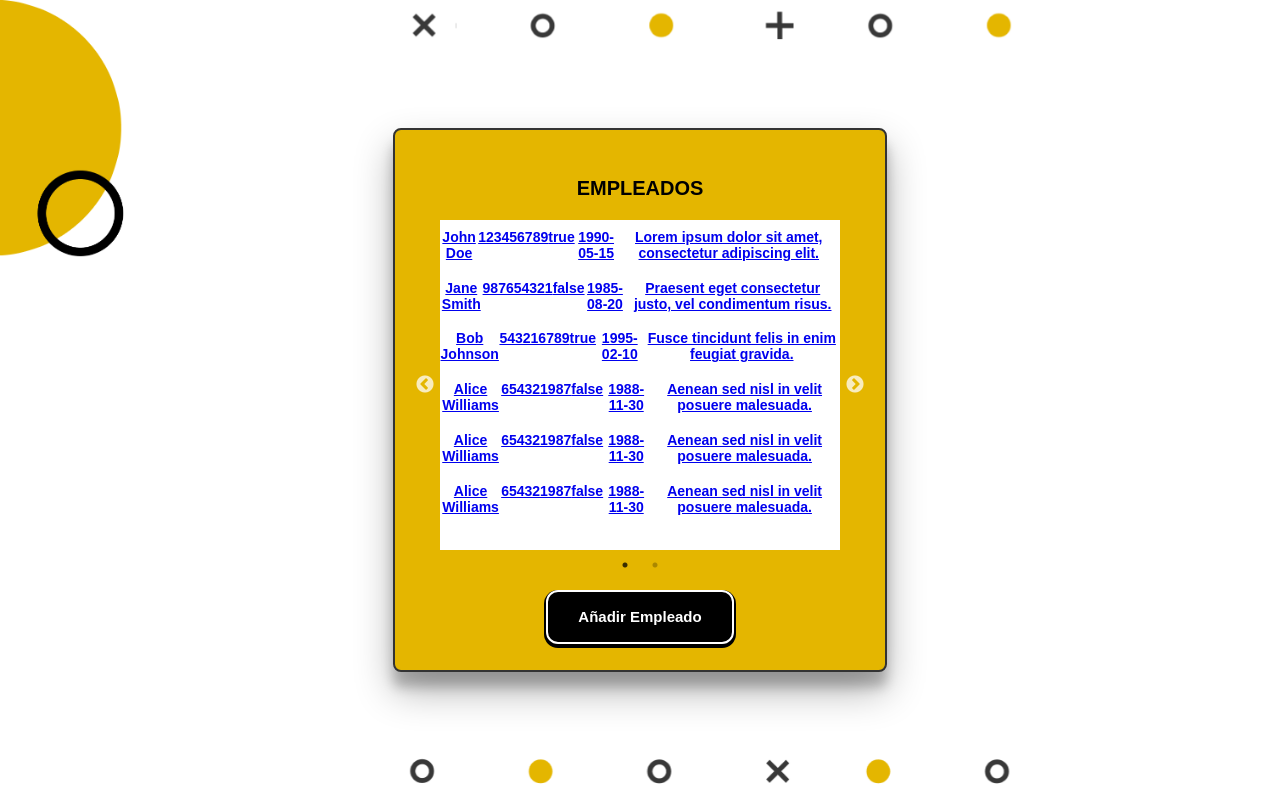
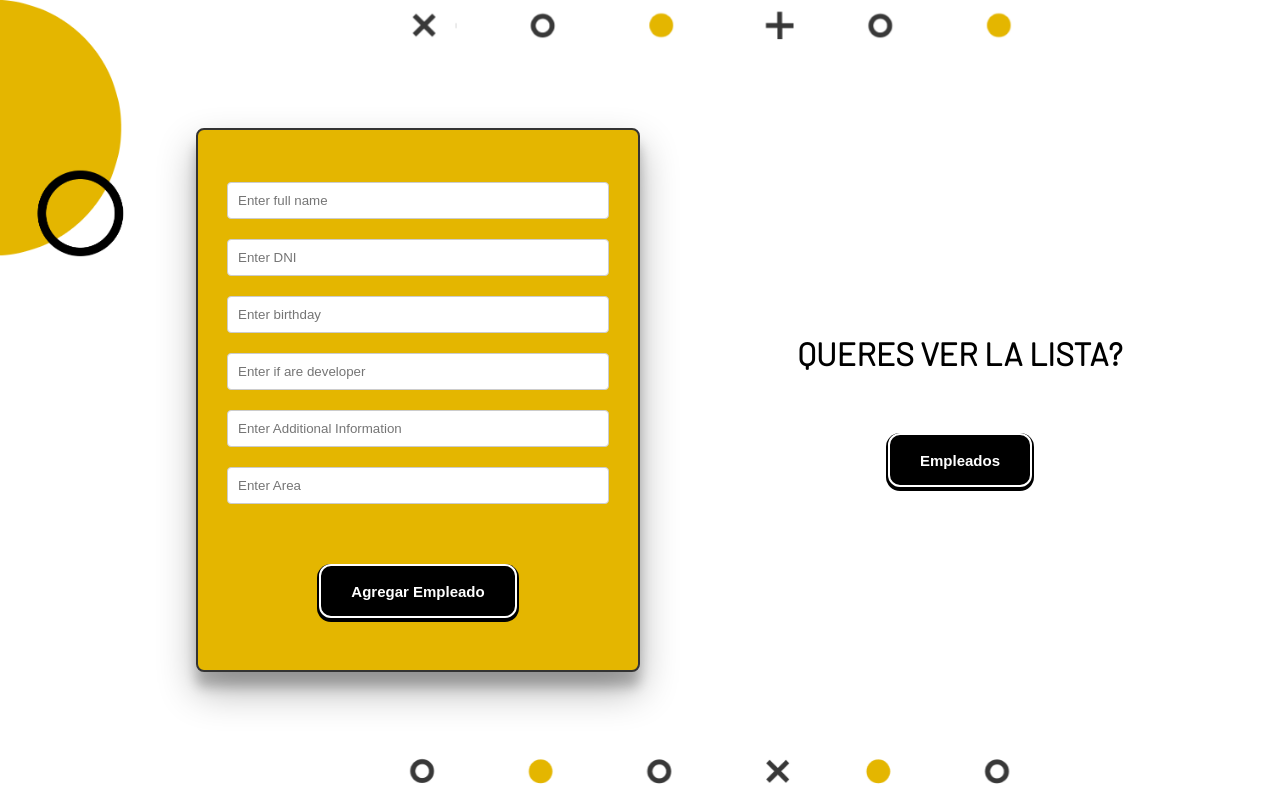
Before and after one commit to leonstefano03/gotam-front, a React (Create React App) app: page / in a window 1280 px wide. Built offline with nearby package versions, Linux system fonts and the light colour scheme.

Commit message:
feat:create-add-Employee

```diff
--- a/src/App.js
+++ b/src/App.js
@@ -5,10 +5,11 @@ import Home from "./components/Home";
 import Register from "./components/Register";
 import Login from "./components/Login";
 import Employees from "./components/Employess";
+import AddEmployee from "./components/AddEmployee";
 
 function App() {
   return (
-   <Employees/>
+   <AddEmployee/>
   );
 }
 
--- /dev/null
+++ b/src/components/AddEmployee.jsx
@@ -0,0 +1,73 @@
+import React from "react";
+import "../style/AddEmployee.css";
+function AddEmployee() {
+
+  return (
+    <div className="App">
+      <div className="div-cont-register">
+        <div className="cont-form">
+          <div class="newsletter-form-add">
+            <form class="form">
+              <input
+                required=""
+                placeholder="Enter full name"
+                name="fullName"
+                type="text"
+                className="email"
+              />
+
+              <input
+                required=""
+                placeholder="Enter DNI"
+                name="email"
+                type="number"
+                className="email"
+              />
+
+              <input
+                required=""
+                placeholder="Enter birthday"
+                name="password"
+                type="number"
+                className="email"
+              />
+              <input
+                required=""
+                placeholder="Enter if are developer"
+                name="password"
+                type="boolean"
+                className="email"
+              />
+              <input
+                required=""
+                placeholder="Enter Additional Information"
+                name="password"
+                type="text"
+                className="email"
+              />
+              <input
+                required=""
+                placeholder="Enter Area"
+                name="password"
+                type="text"
+                className="email"
+              />
+
+              <button value="Crear cuenta" type="submit" class="btn-add">
+                Agregar Empleado
+              </button>
+            </form>
+          </div>
+        </div>
+        <div className="div-h1">
+          <h1> QUERES VER LA LISTA?</h1>
+          <button value="Crear cuenta" type="submit" class="btn-add">
+            Empleados
+          </button>
+        </div>
+      </div>
+    </div>
+  );
+}
+
+export default AddEmployee;
--- /dev/null
+++ b/src/style/AddEmployee.css
@@ -0,0 +1,78 @@
+
+.newsletter-form-add {
+  display: flex;
+  justify-content: center;
+  align-items: center;
+  height: 500px;
+  max-width: 400px;
+  padding: 20px;
+  border: 2px solid #333;
+  border-radius: 8px;
+  background-color: #E4B600;
+  font-family: Arial, sans-serif;
+  box-shadow: rgba(0, 0, 0, 0.3) 0px 19px 38px,
+    rgba(0, 0, 0, 0.22) 0px 15px 12px;
+}
+
+.heading {
+  font-weight: bold;
+  font-size: 20px;
+}
+
+.newsletter-form h2 {
+  margin-top: 0;
+  color: #333;
+  font-size: 24px;
+}
+
+
+.email {
+  width: 90%;
+  padding: 10px;
+  margin-bottom: 20px;
+  border: 1px solid #ccc;
+  border-radius: 4px;
+}
+
+.btn-add {
+  margin-top: 40px;
+  padding: 1.1em 2em;
+  background: none;
+  border: 2px solid #fff;
+  font-size: 15px;
+  color: #ffffff;
+  cursor: pointer;
+  position: relative;
+  overflow: hidden;
+  transition: all 0.3s;
+  border-radius: 12px;
+  background-color: #000000;
+  font-weight: bolder;
+  box-shadow: 0 2px 0 2px #000;
+}
+
+.btn-add:before {
+  content: "";
+  position: absolute;
+  width: 120px;
+  height: 120%;
+  background-color: #ff6700;
+  top: 50%;
+  transform: skewX(30deg) translate(-150%, -50%);
+  transition: all 0.5s;
+}
+
+.btn-add:hover {
+  background-color: #00526b;
+  color: #fff;
+  box-shadow: 0 2px 0 2px #0d3b66;
+}
+
+.btn-add:hover::before {
+  transform: skewX(30deg) translate(150%, -50%);
+  transition-delay: 0.1s;
+}
+
+.btn-add:active {
+  transform: scale(0.9);
+}
```
